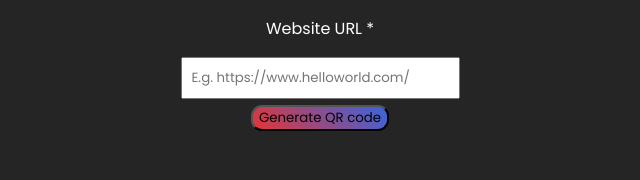
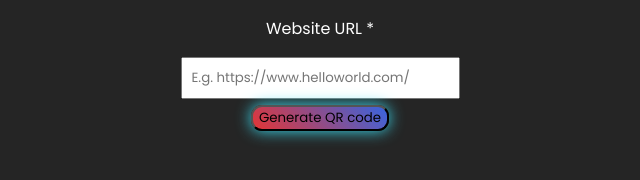
Before and after one commit to Jasonvu28/Jasonvu28.github.io, a plain HTML site: page index.html in a window 1280 px wide. In both pictures the pointer is over the button "Generate QR code". Shown: the whole page, without its empty margins (320-960 px from the left). Drawn offline with Linux system fonts and the light colour scheme.

Commit message:
Update style.css

```diff
--- a/style.css
+++ b/style.css
@@ -28,6 +28,10 @@ color: white;
     border-radius: 11px;
     cursor: pointer;
     background: linear-gradient(45deg, rgb(228, 53, 53), rgb(56, 101, 223));
+    box-shadow: 0 0 11px #3adcf1;
+}
+#qrBtn:hover {
+    box-shadow: 0 0 15px #3adcf1;
 }
 #spinner {
   display: none;
```
